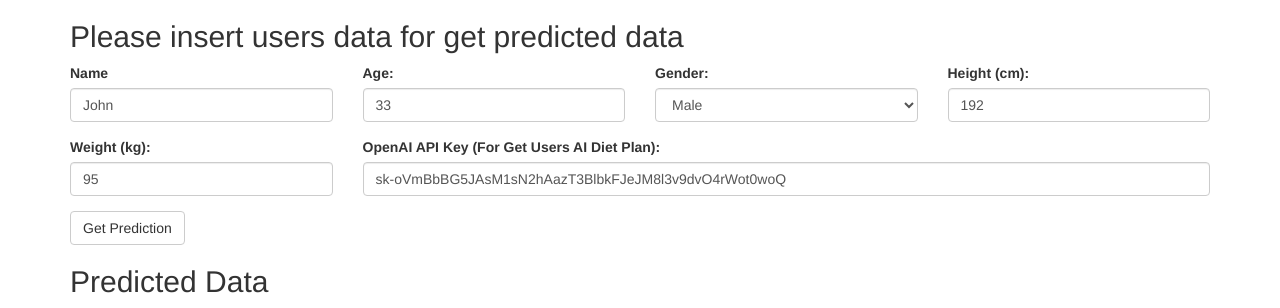
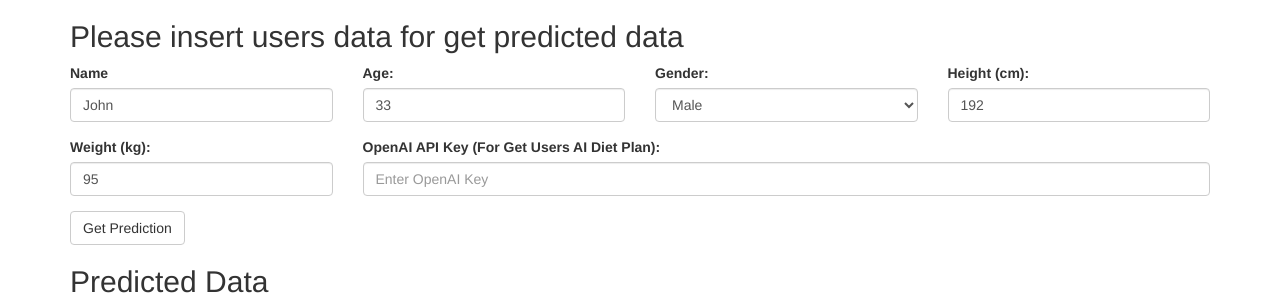
Before and after one commit to TechnourceOfficial/Technource-AI-ML-Demo, a Flask app: page / in a window 1280 px wide. Shown: the top 308 px of the page. Run offline with Flask 3, Linux system fonts and the light colour scheme; some libraries are stand-ins or nearby versions.

Commit message:
Demo Creation

```diff
--- a/templates/index.html
+++ b/templates/index.html
@@ -53,7 +53,7 @@
                     <div class="col-md-9">
                         <div class="form-group">
                             <label for="openai_key">OpenAI API Key (For Get Users AI Diet Plan):</label>
-                            <input type="text" class="form-control" id="openai_key" placeholder="Enter OpenAI Key" value="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">
+                            <input type="text" class="form-control" id="openai_key" placeholder="Enter OpenAI Key" value="">
                         </div>
                     </div>
                 </div>
```
